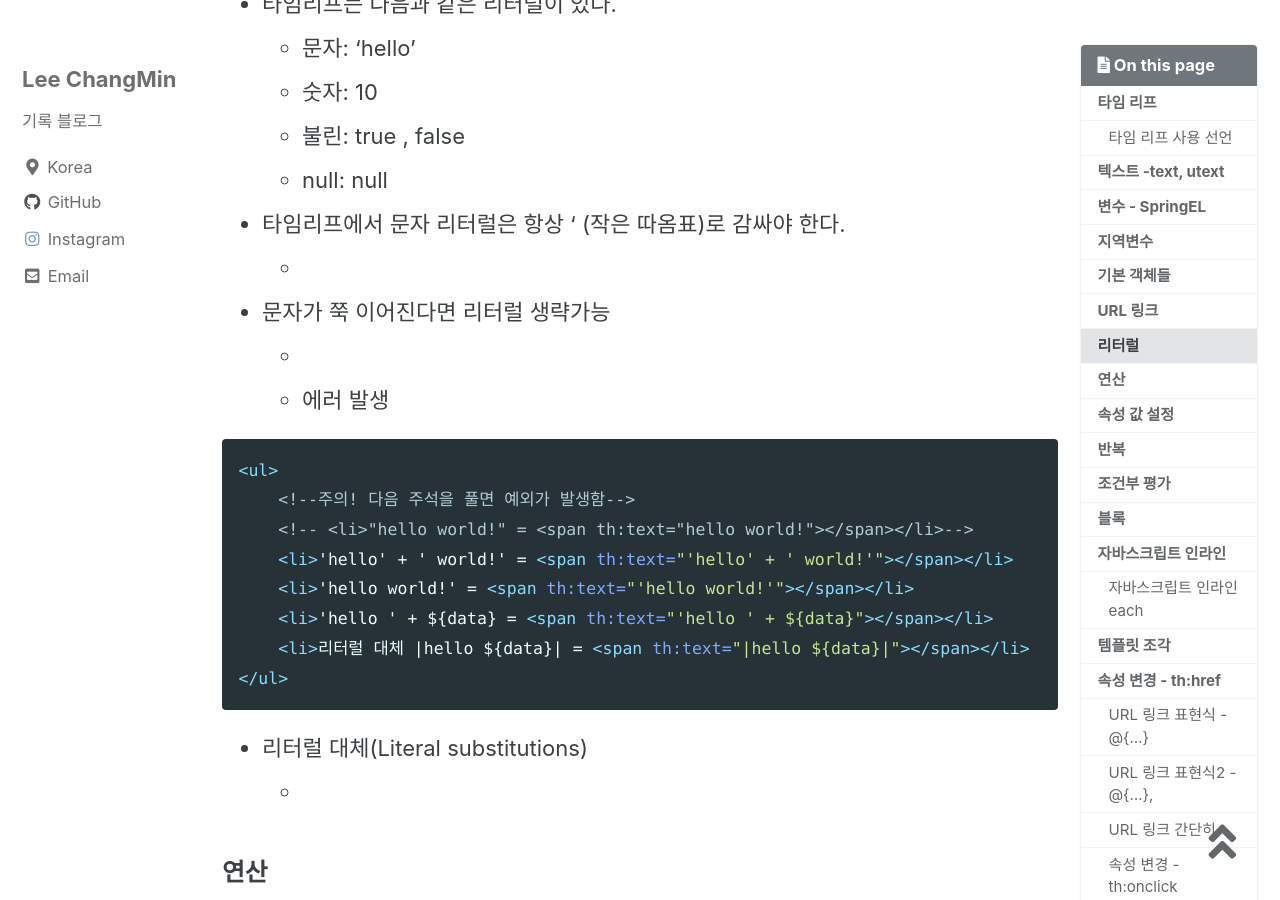
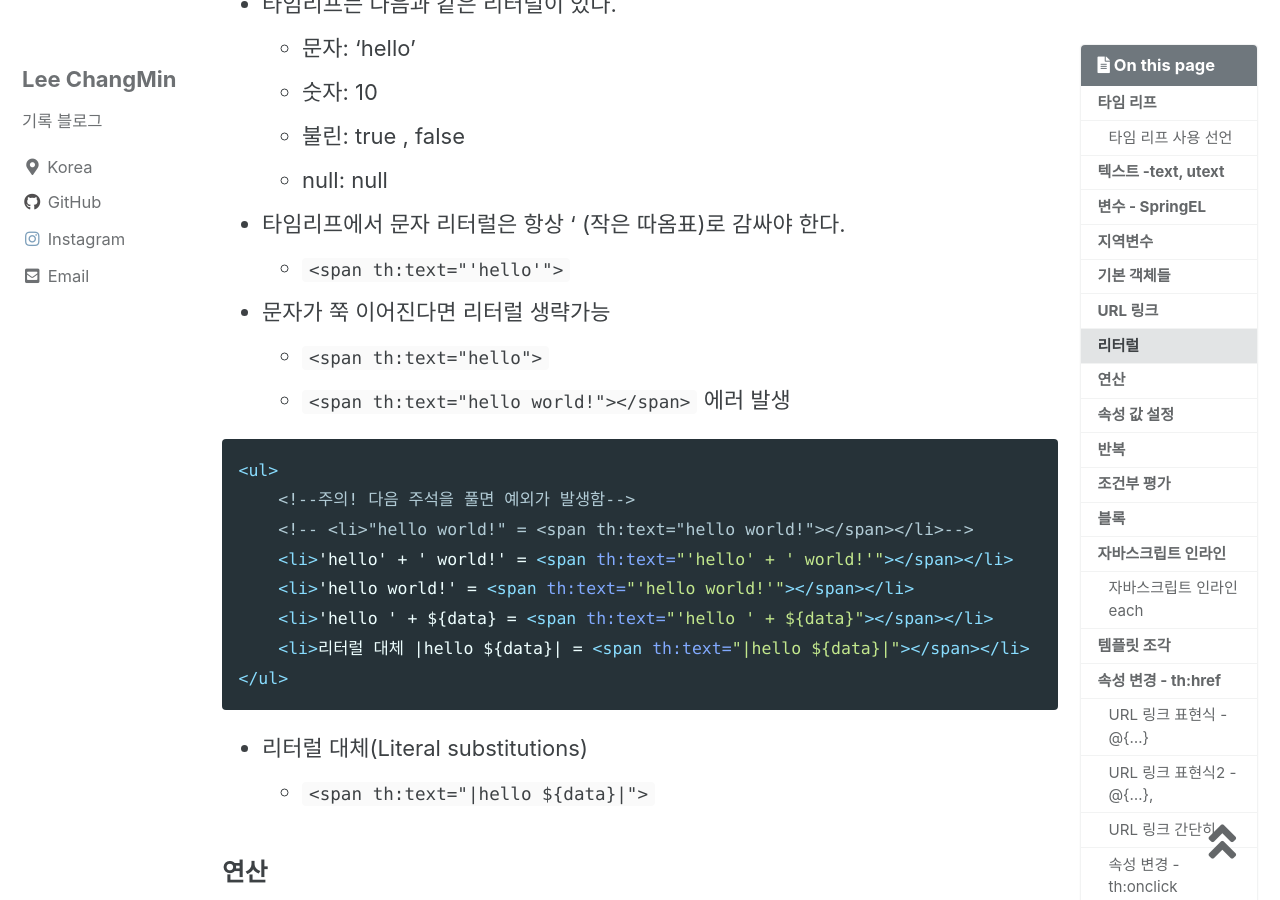
Before and after one commit to changmin2/changmin2.github.io, a Jekyll site: the page built from _posts/2022-06-26-타임리프.md, in a window 1280 px wide and 900 px high, scrolled down 5358 px. Built offline with Jekyll 4.4.1, drawn with Linux system fonts in a browser that asks for light colours; cached includes are drawn as plain includes; comment, search, counter and statistics services are not loaded; some of the changed text lies outside the part shown.

Commit message:
타임리프

````diff
--- a/_posts/2022-06-26-타임리프.md
+++ b/_posts/2022-06-26-타임리프.md
@@ -164,10 +164,10 @@ static class HelloBean {
     * 불린: true , false
     * null: null
 - 타임리프에서 문자 리터럴은 항상 ' (작은 따옴표)로 감싸야 한다.
-    * <span th:text="'hello'">
+    * ```<span th:text="'hello'">```
 - 문자가 쭉 이어진다면 리터럴 생략가능
-    * <span th:text="hello">
-    * <span th:text="hello world!"></span> 에러 발생
+    * ```<span th:text="hello">```
+    * ```<span th:text="hello world!"></span>``` 에러 발생
 
 ```html
 <ul>
@@ -180,7 +180,7 @@ static class HelloBean {
 </ul>
 ```
 - 리터럴 대체(Literal substitutions)
-    * <span th:text="|hello ${data}|">
+    * ```<span th:text="|hello ${data}|">```
 
 
 ### 연산
@@ -268,7 +268,7 @@ static class HelloBean {
 
 - 속성 설정
     * th:* 속성을 지정하면 타임리프는 기존 속성을 th:* 로 지정한 속성으로 대체한다. 기존 속성이 없다면 새로 만든다.
-    * <input type="text" name="mock" th:name="userA" /> -> 타임리프 렌더링 후 <input type="text" name="userA" />
+    * ```<input type="text" name="mock" th:name="userA" />``` -> 타임리프 렌더링 후 ```<input type="text" name="userA" />```
 - 속성 추가
     * th:attrappend : 속성 값의 뒤에 값을 추가한다.
     * th:attrprepend : 속성 값의 앞에 값을 추가한다.
````
